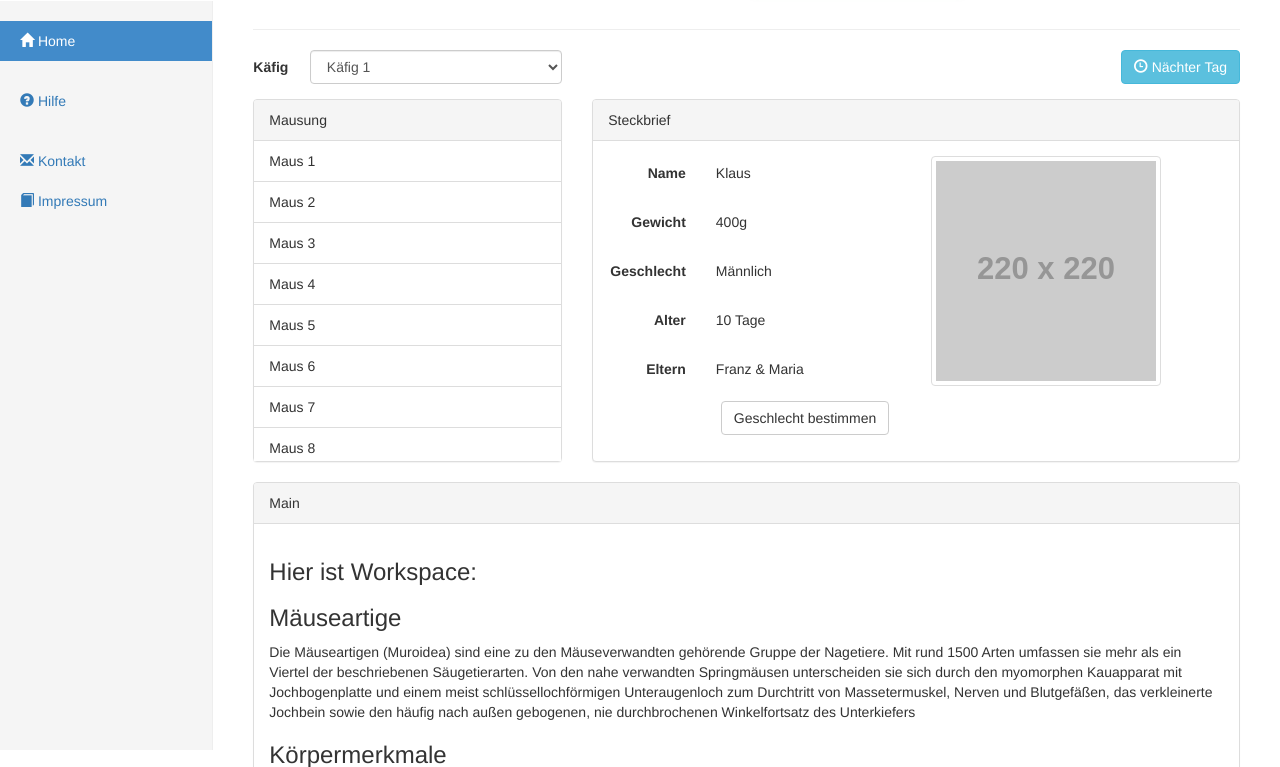
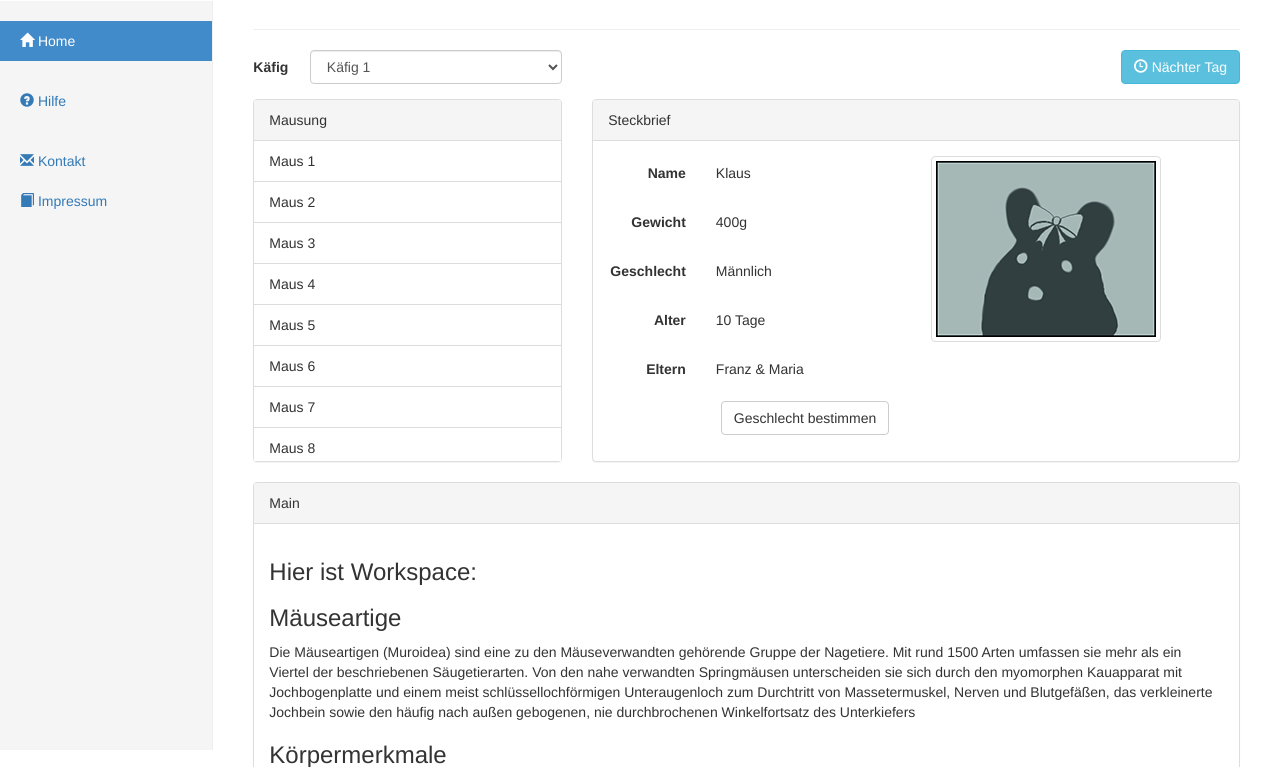
Before and after one commit to JulHee/MouseBreed, a PHP site: page /index.php?page=breed in a window 1280 px wide. Shown: the part 50-817 px from the top of the page. Run offline with PHP 8.4, Linux system fonts and the light colour scheme; data that the repository does not hold is empty; some libraries are stand-ins or nearby versions.

Commit message:
png auf 220 breite

```diff
--- a/content/breed.php
+++ b/content/breed.php
@@ -113,7 +113,7 @@
                         </form>
                     </div>
                     <div class="col-md-6">
-                        <img src="http://placehold.it/220x220" class="img-responsive img-thumbnail">
+                        <img src="/data/img/Femalemouse.png" class="img-responsive img-thumbnail">
                     </div>
                 </div>
             </div>
```
Also changed, not shown: data/img/Femalemouse.png, data/img/Malemouse.png.
